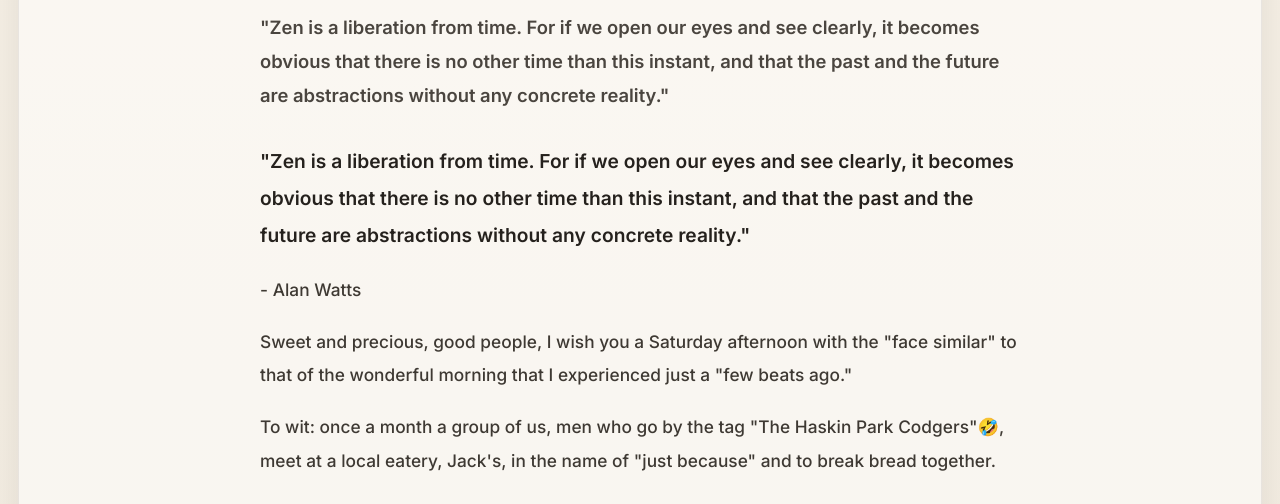
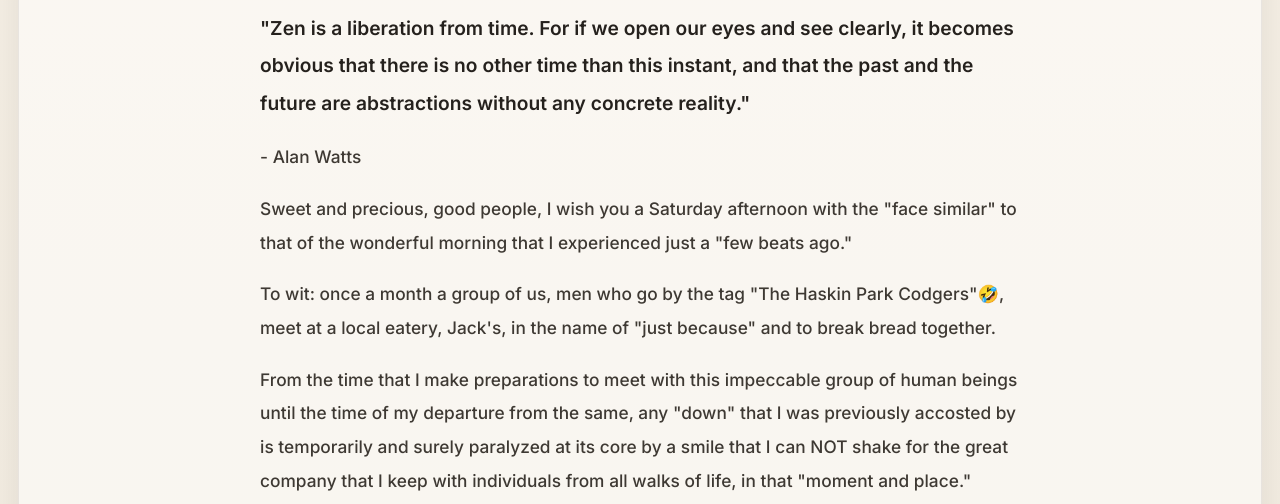
Before and after one commit to mitchellanddelano-del/howard-blog, an Eleventy site: page src/posts/2026-03-31-zen.md in a window 1280 px wide. Shown: the part 296-800 px from the top of the page. Built offline with nearby package versions, Linux system fonts and the light colour scheme; Eleventy itself is replaced by a stand-in of ours; files that its build step writes are made by us from their sources.

Commit message:
Update post.njk

```diff
--- a/src/_includes/layouts/post.njk
+++ b/src/_includes/layouts/post.njk
@@ -10,10 +10,6 @@
       <div class="post-meta">{{ date | displayDate }}</div>
       <h1 class="post-title">{{ title }}</h1>
 
-      {% if excerpt %}
-        <p class="post-dek">{{ excerpt }}</p>
-      {% endif %}
-
       <div class="post-content">
         {{ content | safe }}
       </div>
```
